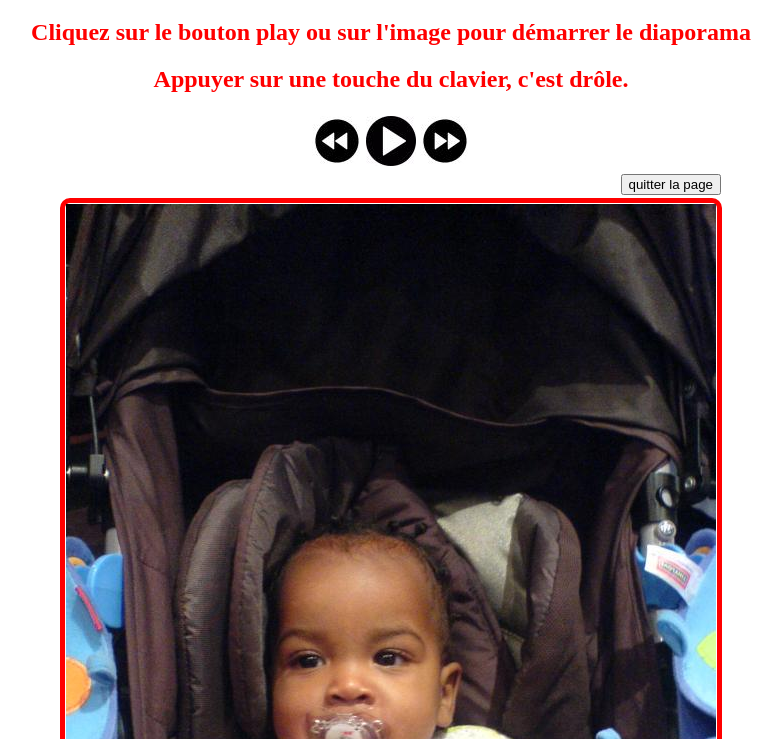
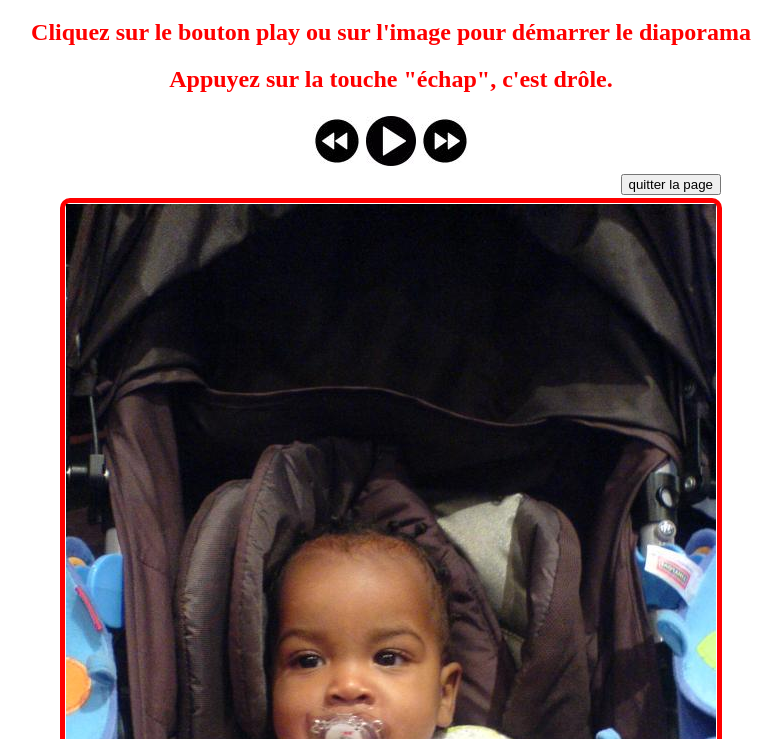
Before and after one commit to kubilaikhan06/sliderLulu, a plain HTML site: page index.html in a window 1280 px wide. Shown: the part 61-800 px from the top of the page, without its empty margins (249-1030 px from the left). Drawn offline with Linux system fonts and the light colour scheme.

Commit message:
modification message drôle

```diff
--- a/index.html
+++ b/index.html
@@ -11,7 +11,7 @@
         <h1>Voilà le Bogoss!</h1>
         <h2 id="st1">Cliquez sur le bouton play ou sur l'image pour démarrer le diaporama</h2>
         <h2 id="st2">Cliquez sur le bouton stop ou sur l'image pour arrêter le diaporama</h2>
-        <h2>Appuyer sur une touche du clavier, c'est drôle.</h2>
+        <h2>Appuyez sur la touche "échap", c'est drôle.</h2>
 
         <table>
             <tr>
--- a/script.js
+++ b/script.js
@@ -86,7 +86,7 @@ document.getElementById("prev").onclick = function(){ photo.src=affiche('images'
 //passer à image suivante avec clic sur bouton next
 document.getElementById("next").onclick = function(){ photo.src=affiche('images', 24, 'plus');};
 
-//contrôle du diaporama avec clic sur les flèches du clavier et touche Enter
+//contrôle du diaporama avec clic sur les flèches du clavier et touches Enter/Echap
 document.onkeydown = function handleKeyDown(e){
     switch(e.keyCode)
         {
```
